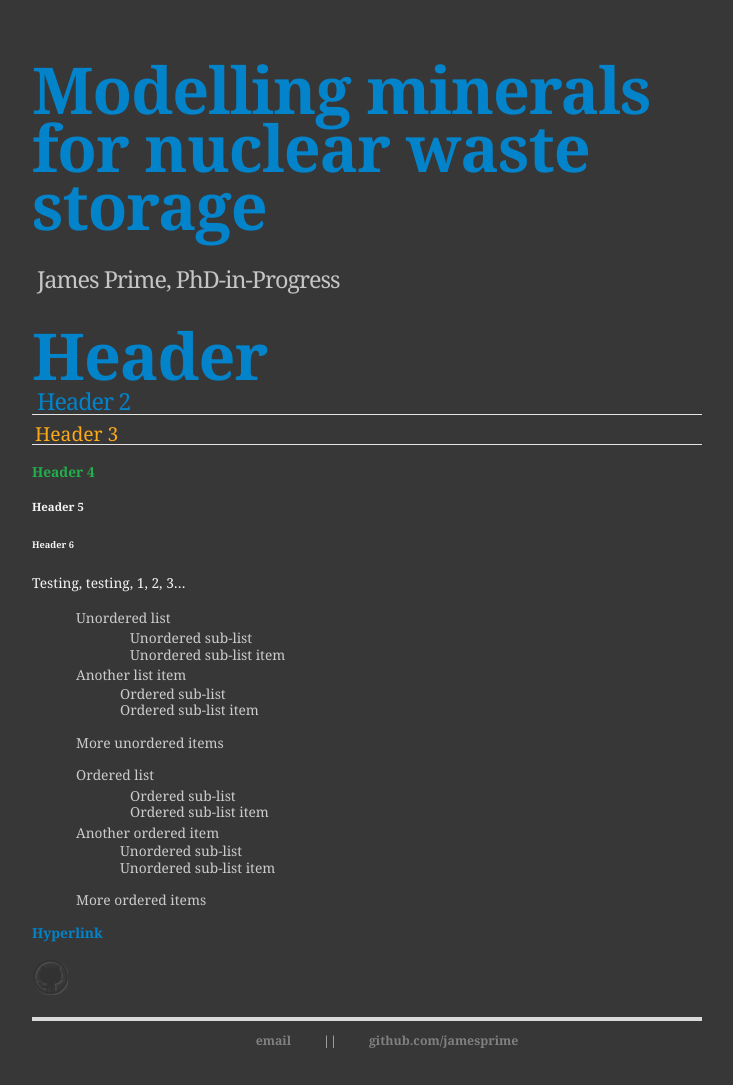
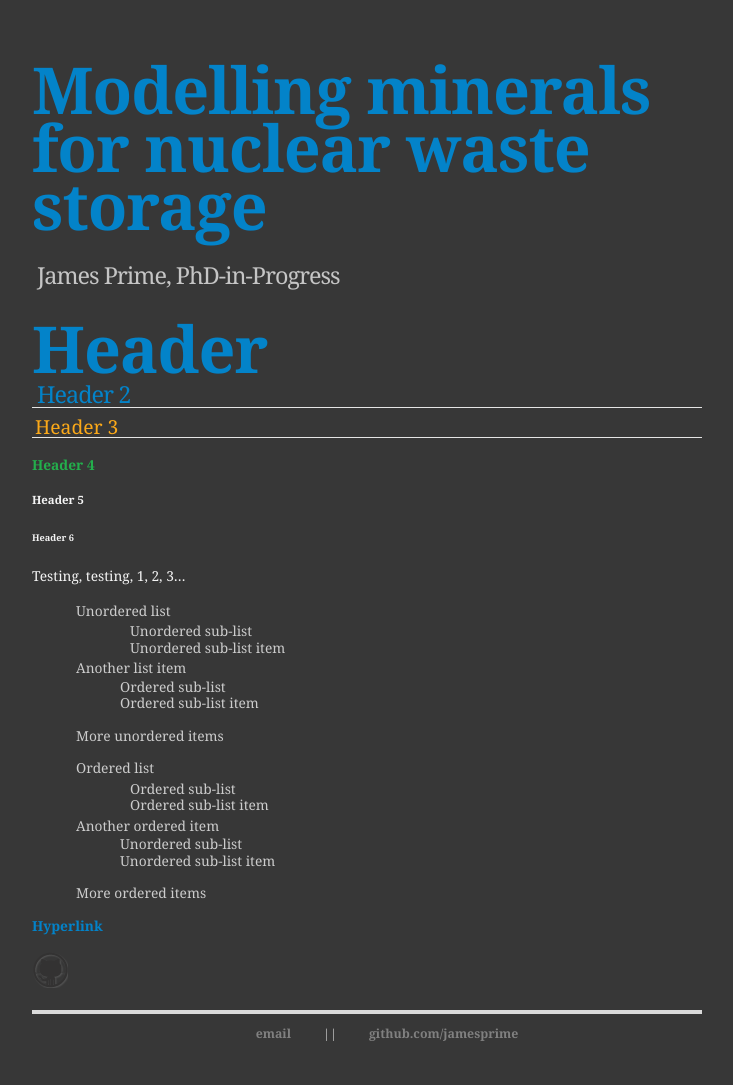
Before and after one commit to jamesprime/jamesprime.github.io, a Jekyll site: the page built from _pages/test/index.md, in a window 1280 px wide. Shown: the whole page, without its empty margins (273-1006 px from the left). Built offline with Jekyll 4.4.1, drawn with Linux system fonts in a browser that asks for light colours; nearby versions of some CDN libraries.

Commit message:
Updated _sass/jamesprime.scss
Changed header h2 line-height from 1.2em to 0.9em; still being tested

```diff
--- a/_sass/uberduper.scss
+++ b/_sass/uberduper.scss
@@ -153,7 +153,7 @@
         border: none;
         color: #c5c5c5;
         font: 86% Merriweather, Georgia, Charter, 'Bitstream Charter', serif;
-        line-height: 1.2em;
+        line-height: 0.9em;
         font-size: 1.7em;
         font-weight: 200;
         letter-spacing: -1px;
```
